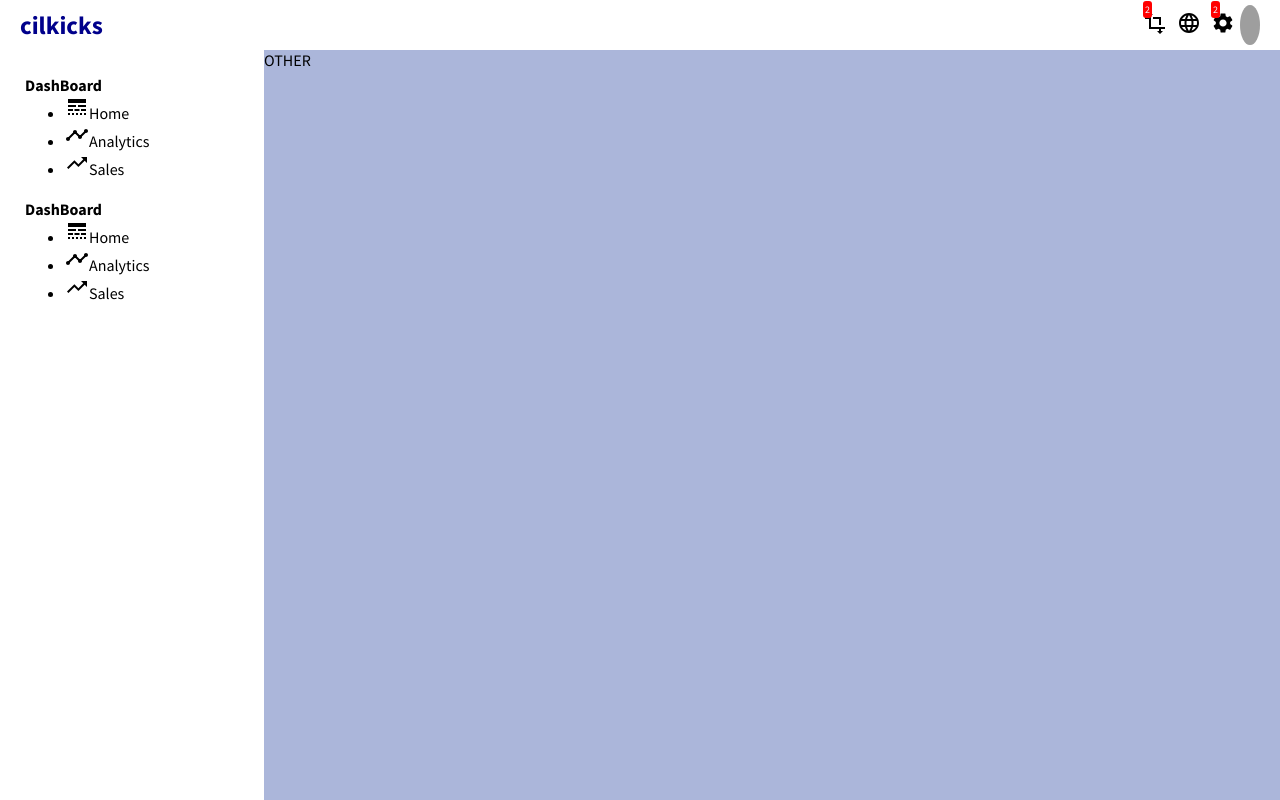
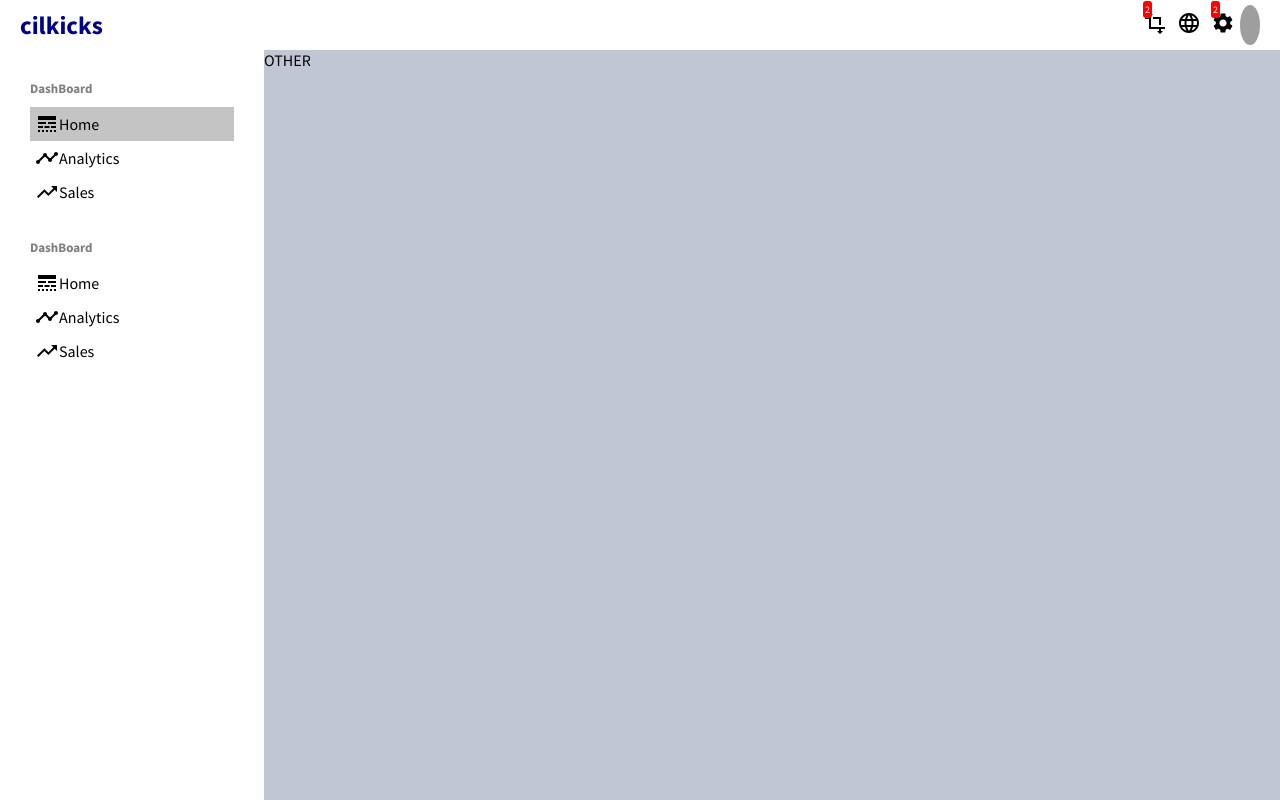
Before and after one commit to cecililu/Admin-Panel-Ecommerce, a React (Create React App) app: page / in a window 1280 px wide. Built offline with nearby package versions, Linux system fonts and the light colour scheme; grey boxes are pictures that could not be loaded.

Commit message:
side BAR

```diff
--- a/src/Components/SideBar/SideBar.css
+++ b/src/Components/SideBar/SideBar.css
@@ -5,3 +5,32 @@
     position: sticky;
     top:60px;
 }
+.sideBarWrapper{
+    padding: 20px;
+}
+
+.sideBarMenu{
+    margin-bottom: 20px;
+}
+
+.sideBarTitle{
+    padding: 5px;
+    font-size: 13px;
+    color:rgb(126, 126, 126)
+}
+
+.sideBarList{
+    padding: 5px;
+    list-style: none;
+
+}
+
+.sideBarItem{
+    padding: 5px;
+    display: flex;
+    align-items: center;
+}
+
+.sideBarItem.active,.sideBarItem :hover{
+    background-color: rgb(196, 196, 196);
+}
--- a/src/Components/SideBar/SideBar.jsx
+++ b/src/Components/SideBar/SideBar.jsx
@@ -10,7 +10,7 @@ export default function SideBar() {
                 DashBoard
             </h4>
             <ul className="sideBarList">
-                <li className="sideBarItem">
+                <li className="sideBarItem active">
                     <LineStyle/>Home
                 </li>
                 <li className="sideBarItem">
--- a/src/app.css
+++ b/src/app.css
@@ -5,13 +5,6 @@
 }
 .other{
     width: 100%;
-    background-color: rgb(171, 182, 218);
+    background-color: rgb(193, 198, 213);
     flex: 4;
 }
-.sideBarWrapper{
-    padding: 20px;
-}
-
-.sideBarMenu{
-    margin-bottom: 20px;
-}
```
